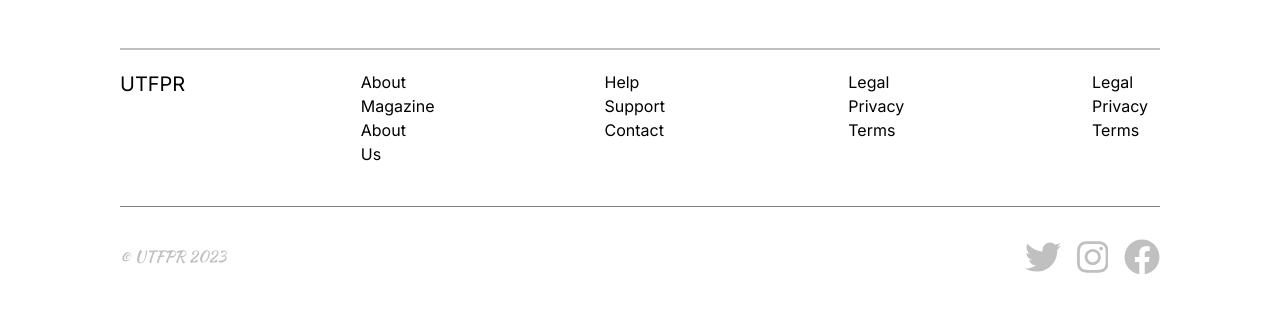
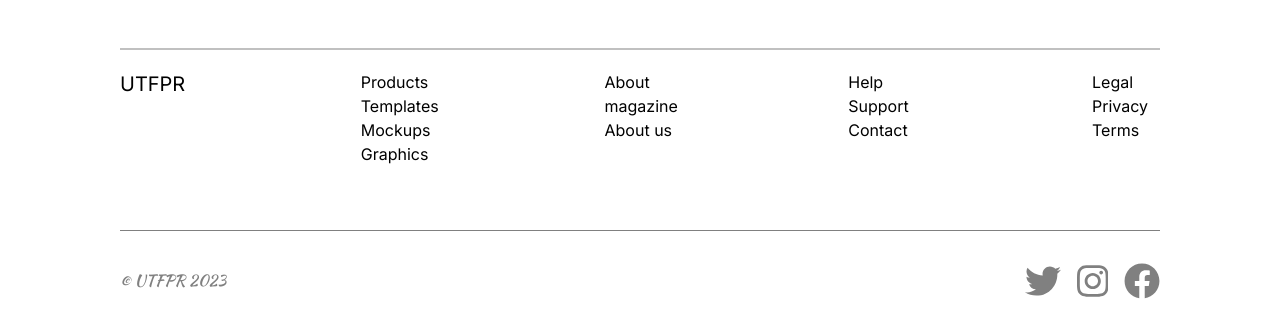
Before and after one commit to JulianeAdamy/siteutfpr, a Next.js app: page / in a window 1280 px wide. Shown: the part 4093-4421 px from the top of the page. Before the commit the page ends 4400 px from the top, so only its background shows below. Built offline with nearby package versions, Linux system fonts and the light colour scheme.

Commit message:
fix: cor

```diff
--- a/app/components/Final.tsx
+++ b/app/components/Final.tsx
@@ -36,23 +36,24 @@ export default function Final() {
 
       {/* Coluna 2 */}
       <div style={{ display: 'flex', flexDirection: 'column' }}>
-        <Column>About</Column>
-        <Column>Magazine</Column>
-        <Column>About Us</Column>
+        <Column>Products</Column>
+        <Column>Templates</Column>
+        <Column>Mockups</Column>
+        <Column>Graphics</Column>
       </div>
 
       {/* Coluna 3 */}
       <div style={{ display: 'flex', flexDirection: 'column' }}>
-        <Column>Help</Column>
-        <Column>Support</Column>
-        <Column>Contact</Column>
+        <Column>About</Column>
+        <Column>magazine</Column>
+        <Column>About us</Column>
       </div>
 
       {/* Coluna 4 */}
       <div style={{ display: 'flex', flexDirection: 'column' }}>
-        <Column>Legal</Column>
-        <Column>Privacy</Column>
-        <Column>Terms </Column>
+        <Column>Help</Column>
+        <Column>Support</Column>
+        <Column>Contact </Column>
       </div>
 
       {/* Coluna 5 */}
--- a/app/components/Footer.tsx
+++ b/app/components/Footer.tsx
@@ -7,13 +7,13 @@ const kaushan = Kaushan_Script({
 export default function Footer () {
     return (
         <footer id="contato" className="mt-16">
-            <div className="text-center py-8 border-t border-[#808080] text-[#C0C0C0] md:flex items-center justify-between" style={{ marginLeft: '120px', marginRight: '120px' }}>
+            <div className="text-center py-8 border-t border-[#808080] text-[#808080] md:flex items-center justify-between" style={{ marginLeft: '120px', marginRight: '120px' }}>
                 <p className={kaushan.className} >© UTFPR 2023</p>
 
                 <div className="flex justify-end text-4xl text-center space-x-4">
                 <a href="">
                     <svg
-                        fill="silver"
+                        fill="gray"
                         xmlns="http://www.w3.org/2000/svg"
                         height="1em"
                         viewBox="0 0 512 512"
@@ -24,7 +24,7 @@ export default function Footer () {
                 </a>
                 <a href="">
                     <svg
-                        fill="silver"
+                        fill="gray"
                         xmlns="http://www.w3.org/2000/svg"
                         height="1em"
                         viewBox="0 0 448 512"
@@ -35,7 +35,7 @@ export default function Footer () {
                 </a>
                <a href="httt://www.facebook.com/seuenderece">
                     <svg
-                        fill="silver"
+                        fill="gray"
                         xmlns="http://www.w3.org/2000/svg"
                         height="1em"
                         viewBox="0 0 512 512"
```
